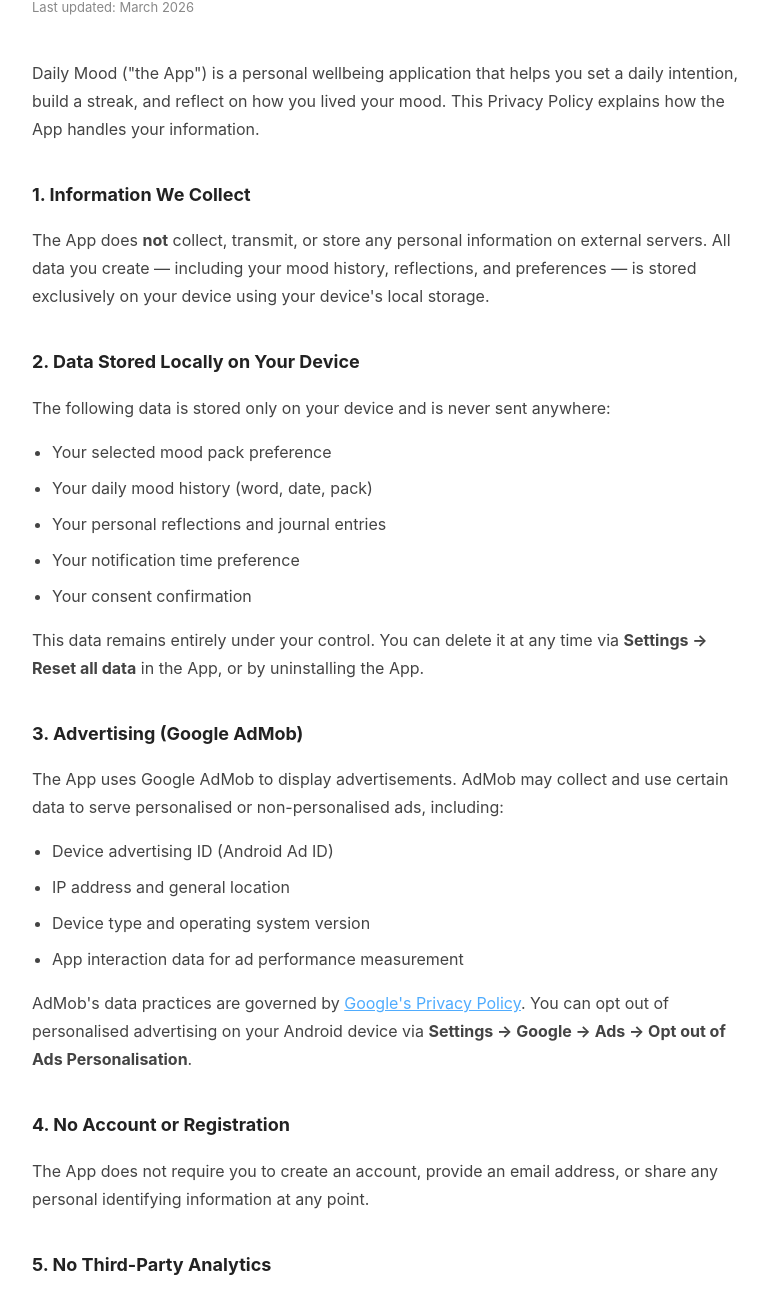
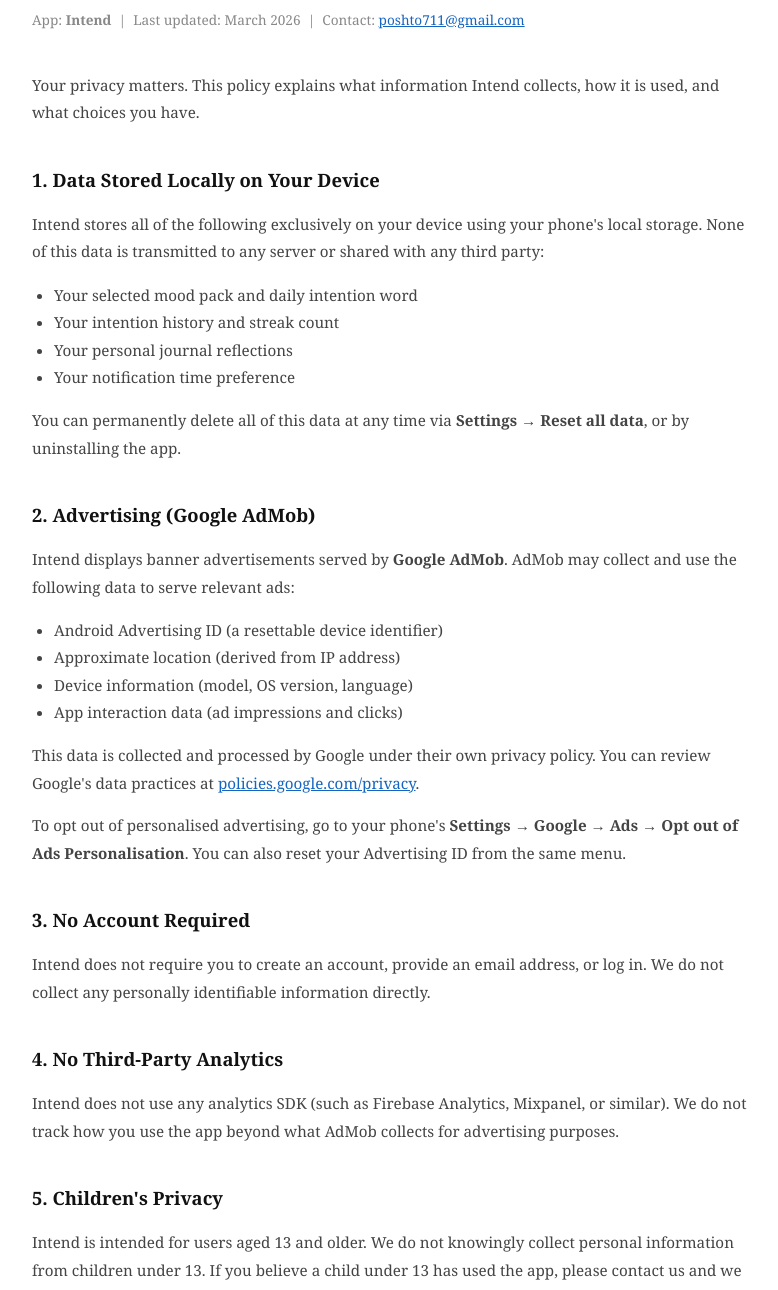
Before and after one commit to poshto711/daily-mood-privacy, a plain HTML site: page index.html in a window 1280 px wide. Shown: the part 125-1415 px from the top of the page, without its empty margins (248-1026 px from the left). Drawn offline with Linux system fonts and the light colour scheme.

Commit message:
Update Privacy Policy title and content for Intend

```diff
--- a/index.html
+++ b/index.html
@@ -3,63 +3,60 @@
 <head>
   <meta charset="UTF-8"/>
   <meta name="viewport" content="width=device-width, initial-scale=1.0"/>
-  <title>Privacy Policy — Daily Mood</title>
+  <title>Intend — Privacy Policy</title>
   <style>
-    body { font-family: -apple-system, BlinkMacSystemFont, 'Segoe UI', sans-serif; max-width: 720px; margin: 0 auto; padding: 40px 24px; color: #222; line-height: 1.75; background: #fff; }
-    h1   { font-size: 28px; margin-bottom: 6px; }
-    h2   { font-size: 18px; margin-top: 36px; margin-bottom: 8px; }
-    p    { margin-bottom: 14px; color: #444; }
-    .date { font-size: 13px; color: #888; margin-bottom: 40px; }
-    a    { color: #4facfe; }
-    ul   { padding-left: 20px; color: #444; }
-    li   { margin-bottom: 8px; }
+    body { font-family: Georgia, serif; max-width: 720px; margin: 0 auto; padding: 40px 24px 80px; background: #fff; color: #222; line-height: 1.8; }
+    h1 { font-size: 2rem; margin-bottom: 6px; }
+    h2 { font-size: 1.15rem; margin-top: 36px; margin-bottom: 6px; color: #111; }
+    p, li { font-size: 0.95rem; color: #444; }
+    ul { padding-left: 22px; }
+    .meta { font-size: 0.85rem; color: #888; margin-bottom: 40px; }
+    a { color: #1565C0; }
   </style>
 </head>
 <body>
+  <h1>Privacy Policy</h1>
+  <p class="meta">App: <strong>Intend</strong> &nbsp;|&nbsp; Last updated: March 2026 &nbsp;|&nbsp; Contact: <a href="mailto:poshto711@gmail.com">poshto711@gmail.com</a></p>
 
-  <h1>Privacy Policy</h1>
-  <p class="date">Last updated: March 2026</p>
+  <p>Your privacy matters. This policy explains what information Intend collects, how it is used, and what choices you have.</p>
 
-  <p>Daily Mood ("the App") is a personal wellbeing application that helps you set a daily intention, build a streak, and reflect on how you lived your mood. This Privacy Policy explains how the App handles your information.</p>
+  <h2>1. Data Stored Locally on Your Device</h2>
+  <p>Intend stores all of the following exclusively on your device using your phone's local storage. None of this data is transmitted to any server or shared with any third party:</p>
+  <ul>
+    <li>Your selected mood pack and daily intention word</li>
+    <li>Your intention history and streak count</li>
+    <li>Your personal journal reflections</li>
+    <li>Your notification time preference</li>
+  </ul>
+  <p>You can permanently delete all of this data at any time via <strong>Settings → Reset all data</strong>, or by uninstalling the app.</p>
 
-  <h2>1. Information We Collect</h2>
-  <p>The App does <strong>not</strong> collect, transmit, or store any personal information on external servers. All data you create — including your mood history, reflections, and preferences — is stored exclusively on your device using your device's local storage.</p>
+  <h2>2. Advertising (Google AdMob)</h2>
+  <p>Intend displays banner advertisements served by <strong>Google AdMob</strong>. AdMob may collect and use the following data to serve relevant ads:</p>
+  <ul>
+    <li>Android Advertising ID (a resettable device identifier)</li>
+    <li>Approximate location (derived from IP address)</li>
+    <li>Device information (model, OS version, language)</li>
+    <li>App interaction data (ad impressions and clicks)</li>
+  </ul>
+  <p>This data is collected and processed by Google under their own privacy policy. You can review Google's data practices at <a href="https://policies.google.com/privacy" target="_blank">policies.google.com/privacy</a>.</p>
+  <p>To opt out of personalised advertising, go to your phone's <strong>Settings → Google → Ads → Opt out of Ads Personalisation</strong>. You can also reset your Advertising ID from the same menu.</p>
 
-  <h2>2. Data Stored Locally on Your Device</h2>
-  <p>The following data is stored only on your device and is never sent anywhere:</p>
-  <ul>
-    <li>Your selected mood pack preference</li>
-    <li>Your daily mood history (word, date, pack)</li>
-    <li>Your personal reflections and journal entries</li>
-    <li>Your notification time preference</li>
-    <li>Your consent confirmation</li>
-  </ul>
-  <p>This data remains entirely under your control. You can delete it at any time via <strong>Settings → Reset all data</strong> in the App, or by uninstalling the App.</p>
+  <h2>3. No Account Required</h2>
+  <p>Intend does not require you to create an account, provide an email address, or log in. We do not collect any personally identifiable information directly.</p>
 
-  <h2>3. Advertising (Google AdMob)</h2>
-  <p>The App uses Google AdMob to display advertisements. AdMob may collect and use certain data to serve personalised or non-personalised ads, including:</p>
-  <ul>
-    <li>Device advertising ID (Android Ad ID)</li>
-    <li>IP address and general location</li>
-    <li>Device type and operating system version</li>
-    <li>App interaction data for ad performance measurement</li>
-  </ul>
-  <p>AdMob's data practices are governed by <a href="https://policies.google.com/privacy" target="_blank">Google's Privacy Policy</a>. You can opt out of personalised advertising on your Android device via <strong>Settings → Google → Ads → Opt out of Ads Personalisation</strong>.</p>
+  <h2>4. No Third-Party Analytics</h2>
+  <p>Intend does not use any analytics SDK (such as Firebase Analytics, Mixpanel, or similar). We do not track how you use the app beyond what AdMob collects for advertising purposes.</p>
 
-  <h2>4. No Account or Registration</h2>
-  <p>The App does not require you to create an account, provide an email address, or share any personal identifying information at any point.</p>
+  <h2>5. Children's Privacy</h2>
+  <p>Intend is intended for users aged 13 and older. We do not knowingly collect personal information from children under 13. If you believe a child under 13 has used the app, please contact us and we will take appropriate steps.</p>
 
-  <h2>5. No Third-Party Analytics</h2>
-  <p>The App does not use any third-party analytics, crash reporting, or tracking SDKs other than Google AdMob as described above.</p>
-
-  <h2>6. Children's Privacy</h2>
-  <p>The App is not directed at children under the age of 13. We do not knowingly collect data from children under 13. If you believe a child has used the App, you can delete all data by uninstalling the App.</p>
+  <h2>6. Data Security</h2>
+  <p>All data stored locally is protected by your device's own security. Data transmitted between the AdMob SDK and Google's servers is encrypted in transit using TLS.</p>
 
   <h2>7. Changes to This Policy</h2>
-  <p>We may update this Privacy Policy from time to time. Any changes will be posted at this URL. Continued use of the App after changes constitutes acceptance of the updated policy.</p>
+  <p>We may update this privacy policy from time to time. Any changes will be reflected on this page with an updated date. Continued use of the app after changes constitutes acceptance of the updated policy.</p>
 
   <h2>8. Contact</h2>
-  <p>If you have any questions about this Privacy Policy, please contact us at: <a href="mailto:poshto711@gmail.com">poshto711@gmail.com</a></p>
-
+  <p>If you have any questions about this privacy policy or your data, please contact us at <a href="mailto:poshto711@gmail.com">poshto711@gmail.com</a>.</p>
 </body>
 </html>
```
